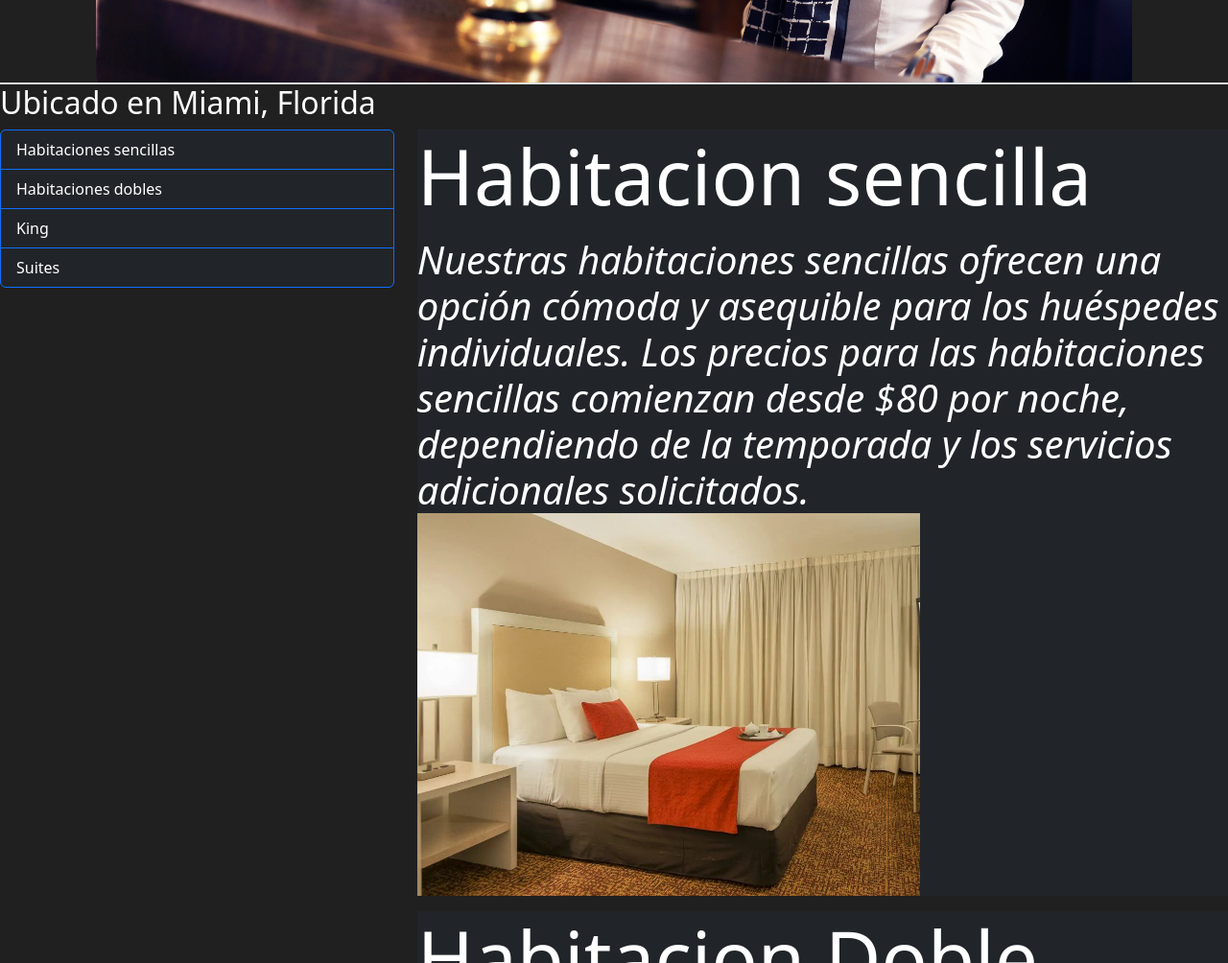
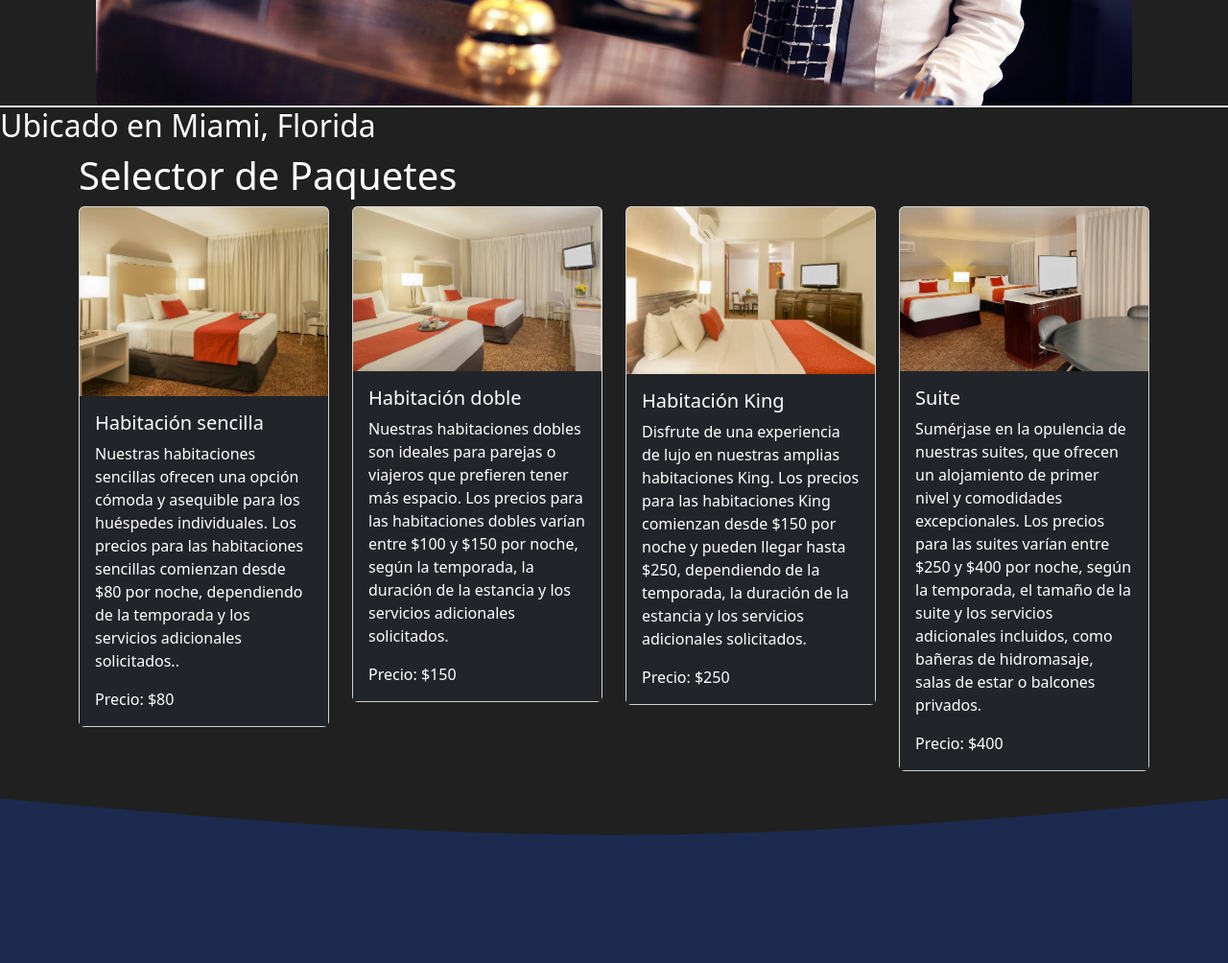
Before and after one commit to SaboresHouse789/SaboresHouse789.github.io, a website: page index.html in a window 1280 px wide. Shown: the part 3640-4644 px from the top of the page at 96% size. Drawn offline with nearby package versions, Linux system fonts and the light colour scheme; files that its build step writes are made by us from their sources.

Commit message:
Update index.html

```diff
--- a/index.html
+++ b/index.html
@@ -1,3 +1,57 @@
+<!DOCTYPE html>
+<html lang="en">
+<head>
+    <meta charset="UTF-8">
+    <meta name="viewport" content="width=device-width, initial-scale=1.0">
+    <title>Login</title>
+    <script type="module" src="app/init.js"></script>
+    <script type="module" src="app/init.js"></script>
+    <!--
+    Carga el núcleo de Firebase
+    JS SDK
+  -->
+  <script
+  src="https://www.gstatic.com/firebasejs/8.10.1/firebase-app.js">
+  </script>
+<!--
+  Agrega el manejo de
+  autenticación.
+-->
+<script
+  src="https://www.gstatic.com/firebasejs/8.10.1/firebase-auth.js">
+  </script>
+<!--
+  Agrega el manejo de bases de
+  datos.
+-->
+<script
+  src="https://www.gstatic.com/firebasejs/8.10.1/firebase-firestore.js">
+  </script>
+<!--
+  Configura la app usando la
+  información del sitio de
+  Firebase.
+-->
+<script src="js/init.js">
+</script>
+<script type="module"
+  src="cmp/mi-nav.js">
+  </script>
+<script type="module"
+  src="cmp/mi-footer.js">
+  </script>
+<script type="module"
+  src="cmp/mi-progreso.js">
+  </script>
+<link rel="stylesheet"
+  href="css/estilos.css">
+</head>
+<body>
+
+</body>
+</html>
+
+ARCHIVO INDEX.HTML
 <!doctype html>
 <html lang="en">
 <head>
@@ -15,7 +69,12 @@
     <!-- Toastify CSS -->
     <link rel="stylesheet" type="text/css" href="https://cdn.jsdelivr.net/npm/toastify-js/src/toastify.min.css">
     <link rel="stylesheet" href="./main.css">
-
+    <style>
+    .card:hover img {
+      transform: scale(1.1);
+      transition: transform 0.3s ease;
+    }
+  </style>
     <title>SaboresHouse</title>
 </head>
     <body>
@@ -238,34 +297,58 @@
         <div>
             <div class="wrapper-local">
                 <h2>Ubicado en Miami, Florida</h2>
+
+                   <!--========================================================== -->
                     <!-- List group -->
-                  <div class="row">
-                  <div class="col-4">
-                    <div class="list-group bg-dark" id="list-tab" role="tablist">
-                      <a class="list-group-item list-group-item-action active text-white bg-dark" id="list-home-list" data-bs-toggle="list" href="#list-home" role="tab" aria-controls="list-home">Habitaciones sencillas</a>
-                      <a class="list-group-item list-group-item-action active text-white bg-dark" id="list-profile-list" data-bs-toggle="list" href="#list-profile" role="tab" aria-controls="list-profile"class="rounded-5">Habitaciones dobles</a>
-                      <a class="list-group-item list-group-item-action active text-white bg-dark" id="list-messages-list" data-bs-toggle="list" href="#list-messages" role="tab" aria-controls="list-messages"class="rounded-5">King</a>
-                      <a class="list-group-item list-group-item-action active text-white bg-dark" id="list-settings-list" data-bs-toggle="list" href="#list-settings" role="tab" aria-controls="list-settings"class="rounded-5">Suites</a>
+                   <!--========================================================== -->
+                 <div class="container">
+                      <h1>Selector de Paquetes</h1>
+                      <div class="row">
+                        <div class="col-md-3">
+                          <div class="card">
+                            <img src="./img/sencilla.jpg" class="card-img-top" alt="Habitación sencilla">
+                            <div class="card-body bg-dark">
+                              <h5 class="card-title">Habitación sencilla</h5>
+                              <p class="card-text">Nuestras habitaciones sencillas ofrecen una opción cómoda y asequible para los huéspedes individuales. Los precios para las habitaciones sencillas comienzan desde $80 por noche, dependiendo de la temporada y los servicios adicionales solicitados..</p>
+                              <p class="card-text">Precio: $80</p>
+                            </div>
+                          </div>
+                        </div>
+
+                        <div class="col-md-3">
+                          <div class="card">
+                            <img src="./img/doble.png" class="card-img-top" alt="Habitación doble">
+                            <div class="card-body bg-dark">
+                              <h5 class="card-title">Habitación doble</h5>
+                              <p class="card-text">Nuestras habitaciones dobles son ideales para parejas o viajeros que prefieren tener más espacio. Los precios para las habitaciones dobles varían entre $100 y $150 por noche, según la temporada, la duración de la estancia y los servicios adicionales solicitados. </p>
+                              <p class="card-text">Precio: $150</p>
+                            </div>
+                          </div>
+                        </div>
+
+                        <div class="col-md-3">
+                          <div class="card">
+                            <img src="./img/king.jpg" class="card-img-top" alt="Habitación King">
+                            <div class="card-body bg-dark">
+                              <h5 class="card-title">Habitación King</h5>
+                              <p class="card-text">Disfrute de una experiencia de lujo en nuestras amplias habitaciones King. Los precios para las habitaciones King comienzan desde $150 por noche y pueden llegar hasta $250, dependiendo de la temporada, la duración de la estancia y los servicios adicionales solicitados.</p>
+                              <p class="card-text">Precio: $250</p>
+                            </div>
+                          </div>
+                        </div>
+
+                        <div class="col-md-3">
+                          <div class="card">
+                            <img src="./img/suite.jpg" class="card-img-top" alt="Suite">
+                            <div class="card-body bg-dark">
+                              <h5 class="card-title">Suite</h5>
+                              <p class="card-text">Sumérjase en la opulencia de nuestras suites, que ofrecen un alojamiento de primer nivel y comodidades excepcionales. Los precios para las suites varían entre $250 y $400 por noche, según la temporada, el tamaño de la suite y los servicios adicionales incluidos, como bañeras de hidromasaje, salas de estar o balcones privados.</p>
+                              <p class="card-text">Precio: $400</p>
+                            </div>
+                          </div>
+                        </div>
+                      </div>
                     </div>
-                  </div>
-
-                    <!-- Tab panes -->
-                    <div class="col-8">
-                      <div class="tab-content" id="nav-tabContent">
-                      <div class="tab-pane fade  show active bg-dark text-white" id="list-home"     role="tabpanel" aria-labelledby="list-messages-list">
-                        <p class="display-1">Habitacion sencilla</p>
-                        <p class="display-6"><em>Nuestras habitaciones sencillas ofrecen una opción cómoda y asequible para los huéspedes individuales. Los precios para las habitaciones sencillas comienzan desde $80 por noche, dependiendo de la temporada y los servicios adicionales solicitados.                                                                                  <img src="./img/sencilla.jpg" class="d-flex justify-content-center" alt="seo" ></em></p></div>
-                      <div class="tab-pane fade  show active bg-dark text-white" id="list-profile"  role="tabpanel" aria-labelledby="list-messages-list">
-                        <p class="display-1">Habitacion Doble</p>
-                        <p class="display-6"><em>Nuestras habitaciones dobles son ideales para parejas o viajeros que prefieren tener más espacio. Los precios para las habitaciones dobles varían entre $100 y $150 por noche, según la temporada, la duración de la estancia y los servicios adicionales solicitados.                                                                  <img src="./img/doble.png"    class="d-flex justify-content-center" alt="seo" ></em></p></div>
-                      <div class="tab-pane fade  show active bg-dark text-white" id="list-messages" role="tabpanel" aria-labelledby="list-messages-list">
-                        <p class="display-1">Habitacion King</p>
-                        <p class="display-6"><em>Disfrute de una experiencia de lujo en nuestras amplias habitaciones King. Los precios para las habitaciones King comienzan desde $150 por noche y pueden llegar hasta $250, dependiendo de la temporada, la duración de la estancia y los servicios adicionales solicitados.                                                           <img src="./img/king.jpg"     class="d-flex justify-content-center" alt="seo"  ></em></p> </div>
-                      <div class="tab-pane fade  show active bg-dark text-white" id="list-settings" role="tabpanel" aria-labelledby="list-messages-list">
-                        <p class="display-1">Suite</p>
-                        <p class="display-6"><em>Sumérjase en la opulencia de nuestras suites, que ofrecen un alojamiento de primer nivel y comodidades excepcionales. Los precios para las suites varían entre $250 y $400 por noche, según la temporada, el tamaño de la suite y los servicios adicionales incluidos, como bañeras de hidromasaje, salas de estar o balcones privados. <img src="./img/suite.jpg"    class="d-flex justify-content-center" alt="seo" ></em></p></div>
-                    </div>
-
 
 
 
@@ -275,12 +358,6 @@
 
 
 
-                </div>
-
-              </section>
-            </div>
-        </div>
-    </div>
 
 </section>
 
```
